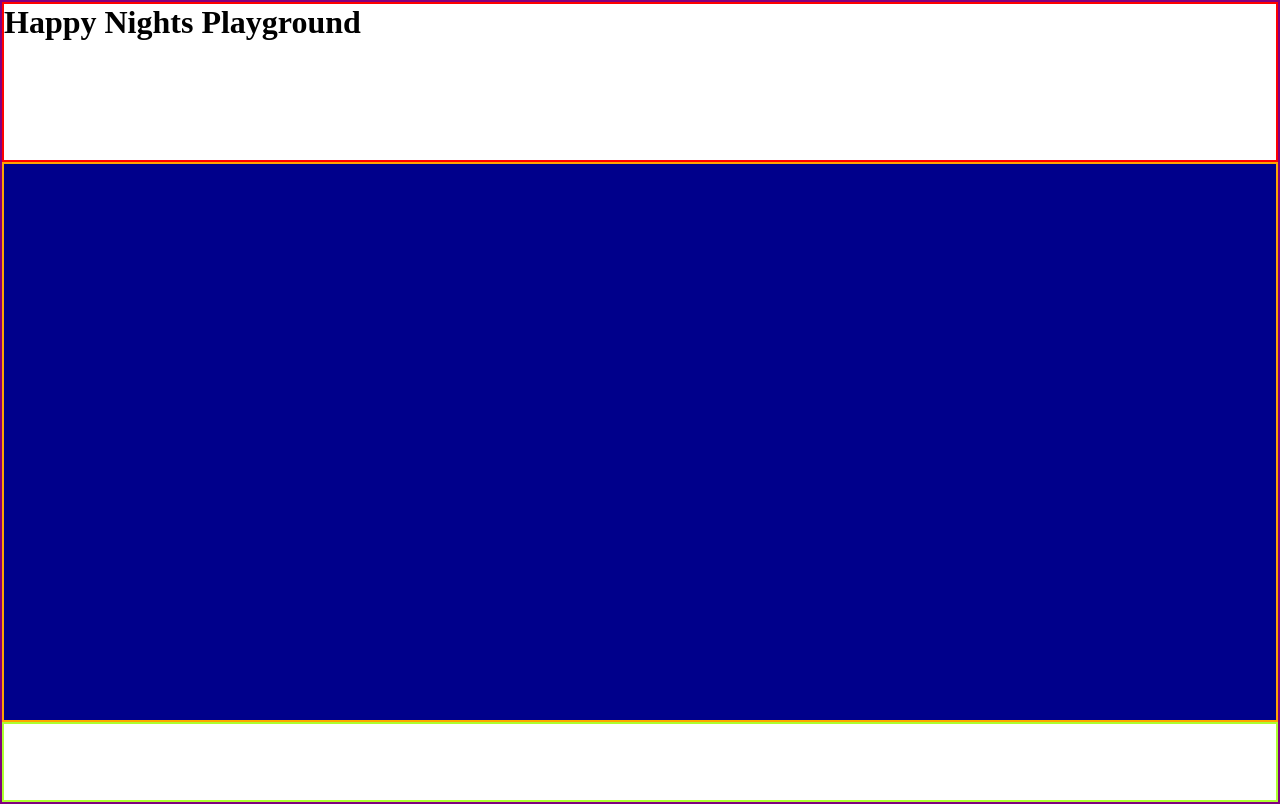
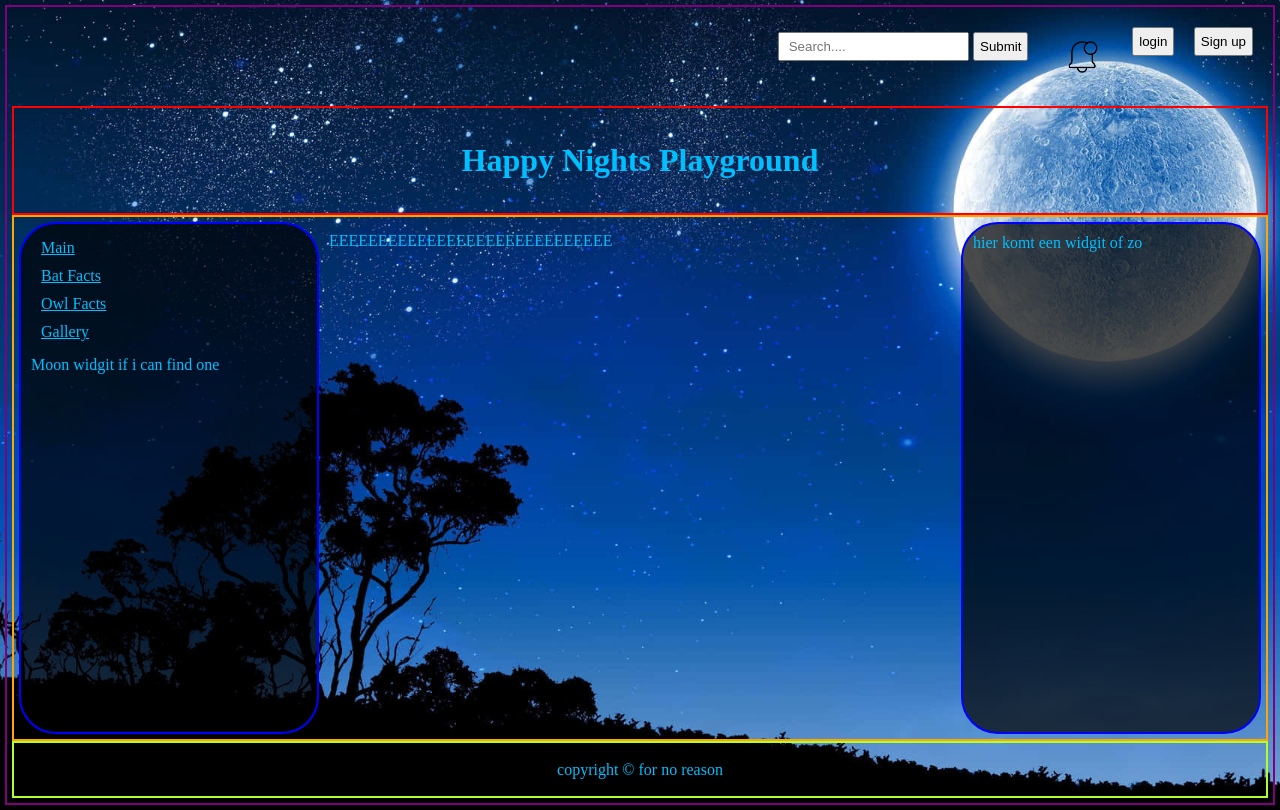
Before and after one commit to MichielvanEijsden/happy-nights-playground, a plain HTML site: page index.html in a window 1280 px wide. Drawn offline with Linux system fonts and the light colour scheme.

Commit message:
html's toegevoed + nav + top bar gemaakt

```diff
--- a/index.html
+++ b/index.html
@@ -3,20 +3,51 @@
 <head>
     <meta charset="UTF-8">
     <link rel="stylesheet" href="styles/styles.css">
+    <link rel="stylesheet" href="styles/index.css">
     <title>Happy Nights Playground</title>
 </head>
 
 <body>
+<nav class="top-bar">
+    <ul class="top-bar-button">
+        <li>
+            <form>
+                <input type="text" placeholder=" Search...." name="search">
+                <button type="submit">Submit</button>
+            </form>
+        </li>
+        <li><img src="assets/images/bell.png" height="60px" width="60px" alt="notification bell"/></li>
+        <li><button type="button">login</button></li>
+        <li><button type="button">Sign up</button></li>
+    </ul>
+</nav>
+
+
+
 <header>
     <div class="header-text">
     <h1>Happy Nights Playground</h1>
     </div>
 </header>
 <main>
-
+    <aside class="index-left">
+        <ul>
+            <li><a href="index.html">Main</a></li>
+            <li><a href="Bat%20Facts.html">Bat Facts</a></li>
+            <li><a href="Owl%20facts.html"> Owl Facts</a></li>
+            <li><a href="Gallery.html"> Gallery</a></li>
+        </ul>
+    <p> Moon widgit if i can find one</p>
+    </aside>
+    <article class="index-center">
+    <p>EEEEEEEEEEEEEEEEEEEEEEEEEEEEE</p>
+    </article>
+<aside class="index-right">
+    <p>hier komt een widgit of zo </p>
+</aside>
 </main>
 <footer>
-
+copyright © for no reason
 </footer>
 </body>
 </html>
--- /dev/null
+++ b/styles/index.css
@@ -0,0 +1,82 @@
+
+ul {
+    list-style: none;
+}
+/*////////////////////////
+        Header
+////////////////////////*/
+.top-bar{
+    display: flex;
+    flex-direction: row;
+    justify-content: flex-end;
+    align-items: center;
+}
+.top-bar-button{
+    display: flex;
+    flex-direction: row;
+    justify-content: space-between;
+
+    flex-basis: 500px;
+    flex-shrink: 1;
+    flex-grow: 0;
+}
+
+header {
+    border: 2px solid red;
+    display: flex;
+    flex-direction: row;
+    flex-basis: 20vh;
+    justify-content: center;
+    align-items: center;
+
+
+}
+
+/*////////////////////////
+        main
+////////////////////////*/
+
+main {
+    border: 2px solid orange;
+    display: flex;
+    flex-direction: row;
+    flex-basis: 100vh;
+    flex-shrink: 1;
+    flex-grow: 1;
+    }
+.index-left{
+    border: 2px solid blue;
+    background-color: hsla(360, 100%, 0%, 0.7) ;
+    border-radius: 37px;
+    justify-content: left;
+    flex-basis: 300px;
+    flex-shrink: 0;
+}
+.index-center{
+    justify-content: center;
+    flex-basis: 100vw;
+}
+.index-right{
+    border: 2px solid blue;
+    background-color: hsla(360, 100%, 0%, 0.7) ;
+    border-radius: 37px;
+    justify-content: right;
+    flex-basis: 300px;
+    flex-shrink: 0;
+    flex-grow: 0;
+}
+a, a:visited,a:link{
+    color: deepskyblue;
+}
+/*////////////////////////
+        Footer
+////////////////////////*/
+
+footer {
+    border: 2px solid greenyellow;
+    display: flex;
+    flex-direction: row;
+    flex-basis: 10vh;
+    justify-content: center;
+    align-items: center;
+}
--- a/styles/styles.css
+++ b/styles/styles.css
@@ -18,55 +18,14 @@ Table of Contents:
 * {
     box-sizing: border-box;
     margin: 0;
-    padding: 0;
-
+    padding: 5px;
 }
-
 body {
     border: 2px solid purple;
     display: flex;
-    flex-basis: 100vh;
+    max-height: 100vh;
     flex-direction: column;
-
-
-
+    background-image: url("../assets/images/night-sky-moon-bdlgkile5f7jt8bl.jpg");
+    background-size: cover;
+    color: deepskyblue;
 }
-
-
-
-/*////////////////////////
-    2. Typography
-////////////////////////*/
-
-/*////////////////////////
-    3.1 Header
-////////////////////////*/
-header {
-    border: 2px solid red;
-    display: flex;
-    flex-direction: row;
-    flex-basis: 20vh;
-    background-image: url("assets/images/night-sky-moon-bdlgkile5f7jt8bl.jpg");
-
-    background-position: center;
-}
-.header-text{
-
-}
-
-
-main {
-    border: 2px solid orange;
-    display: flex;
-    flex-direction: column;
-    flex-basis: 70vh;
-    flex-shrink: 1;
-    flex-grow: 1;
-    background-color: darkblue;
-}
-footer {
-    border: 2px solid greenyellow;
-    display: flex;
-    flex-direction: row;
-    flex-basis: 10vh;
-}
```
Also changed, not shown: Bat Facts.html (added, +10 -0 lines), Gallery.html (added, +10 -0 lines), Owl facts.html (added, +10 -0 lines), assets/images/bell.png (added).
